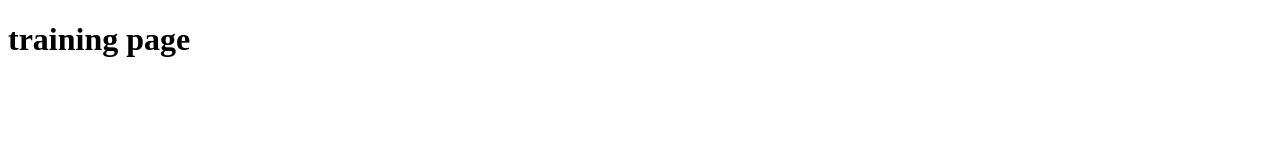
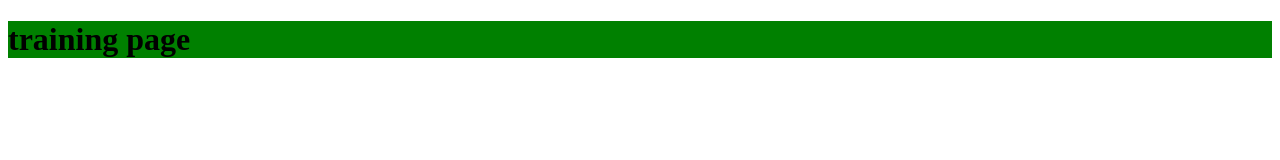
Before and after one commit to Marta2407/TrainingPage, a plain HTML site: page index.html in a window 1280 px wide. Drawn offline with Linux system fonts and the light colour scheme.

Commit message:
new basic styles added

```diff
--- a/index.html
+++ b/index.html
@@ -4,6 +4,7 @@
     <meta charset="UTF-8">
     <meta http-equiv="X-UA-Compatible" content="IE=edge">
     <meta name="viewport" content="width=device-width, initial-scale=1.0">
+    <link rel="stylesheet" href="style.css">
     <title>training page</title>
 </head>
 <body>
--- /dev/null
+++ b/style.css
@@ -0,0 +1,3 @@
+h1 {
+    background-color: green;
+}
```
